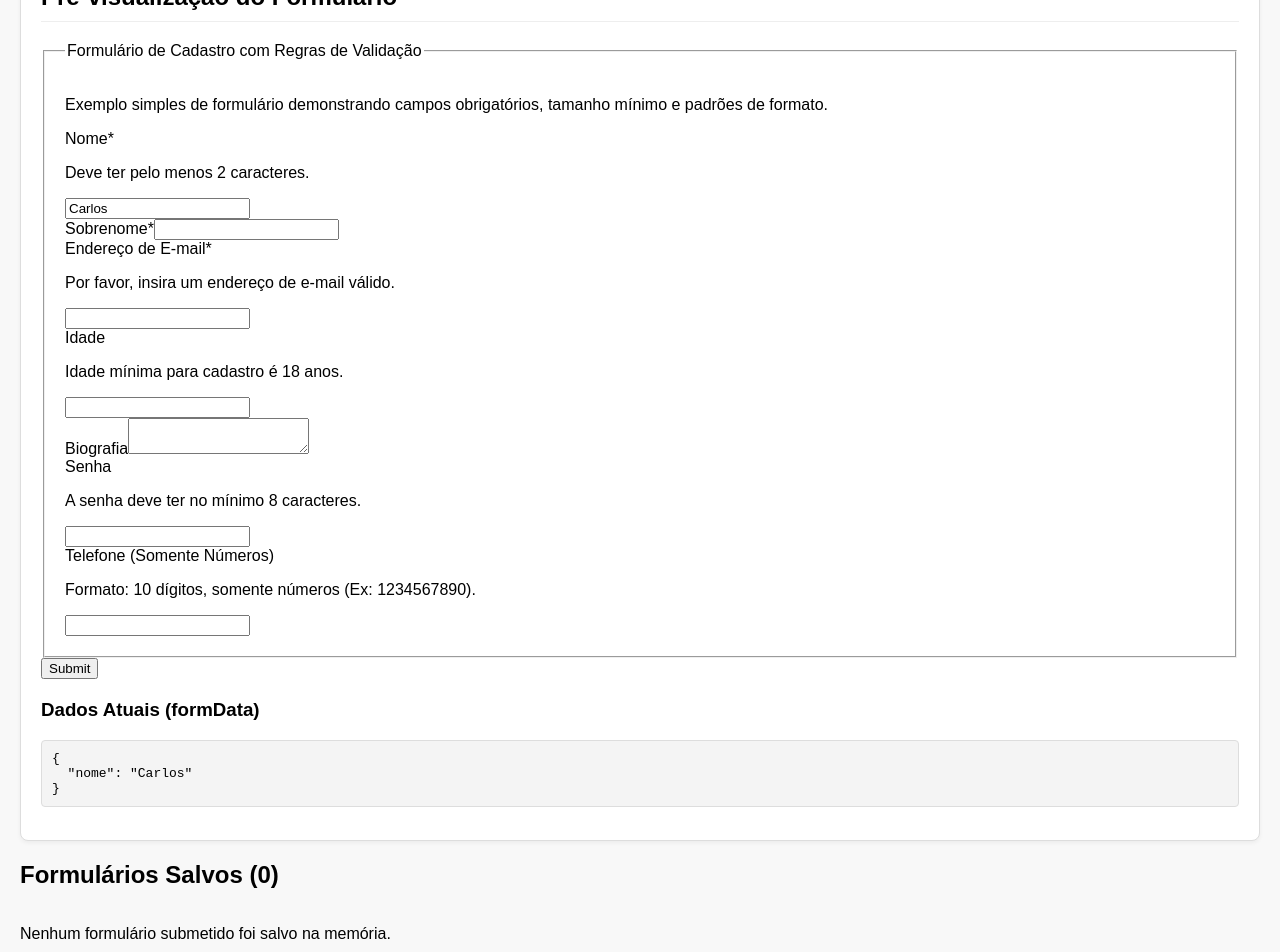
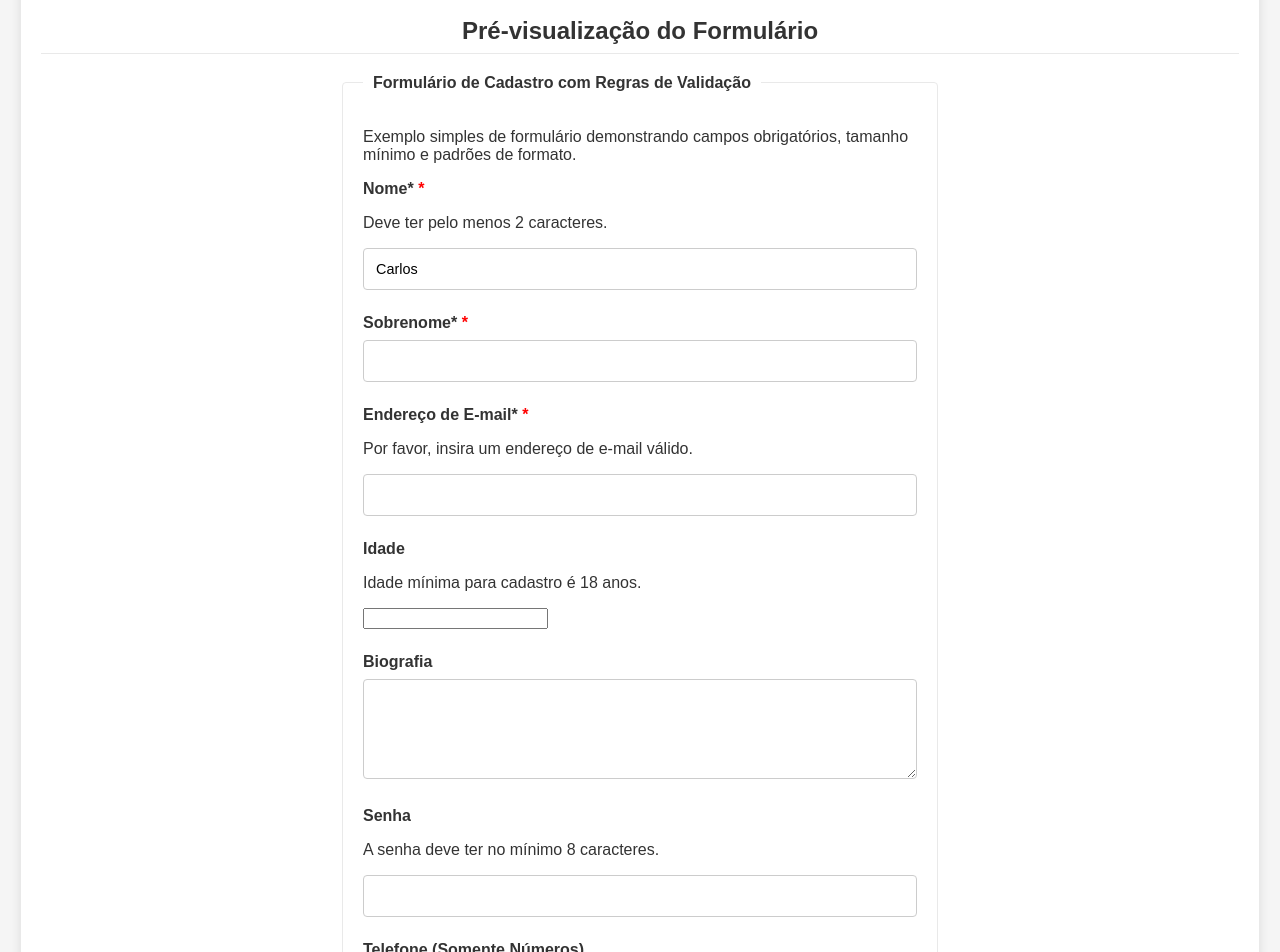
Before and after one commit to LucasCA-Git/flexiForm-riseup, a React (Vite) app: page / in a window 1280 px wide. Shown: the part 680-1632 px from the top of the page. Built offline with nearby package versions, Linux system fonts and the light colour scheme.

Commit message:
Atualizando para o padrão do figma

```diff
--- /dev/null
+++ b/src/css/styles.css
@@ -0,0 +1,5 @@
+/* Arquivo wrapper para estilos do playground
+   Ele importa o arquivo principal src/index.css para manter compatibilidade
+   e permite que o HTML referencie um caminho mais organizado (/src/css/styles.css).
+*/
+@import '../index.css';
--- a/src/index.css
+++ b/src/index.css
@@ -1,51 +1,471 @@
-/* src/index.css */
+:root {
+  --primary-color: #6a5acd;
+  --light-gray: #f5f5f5;
+  --medium-gray: #e9e9e9;
+  --text-color: #333;
+}
+
+
+/* Estilo para os details dentro dos formulários salvos */
+.saved-form-item details {
+  margin-top: 10px;
+}
+
+.saved-form-item details summary {
+  font-size: 1em;
+  font-weight: bold;
+  color: var(--primary-color);
+}
+
+.panel-header {
+  display: flex;
+  justify-content: space-between;
+  align-items: center;
+  margin-bottom: 15px;
+}
+.saved-form-item details summary {
+  margin: 10px 0;
+  cursor: pointer;
+}
+
+.saved-form-item h4 {
+  margin: 15px 0 5px 0;
+  color: #333;
+}
+
+/* === Base === */
 body {
+  font-family: Arial, sans-serif;
   margin: 0;
-  font-family: Arial, sans-serif;
-  background-color: #f8f8f8;
+  padding: 0;
+  background-color: var(--light-gray);
+  color: var(--text-color);
 }
 
 #root {
   padding: 20px;
 }
 
+h1, h2, h3 {
+  color: var(--text-color);
+}
+
+/* === Estrutura do Playground === */
 .app-container {
   max-width: 1400px;
   margin: 0 auto;
 }
 
-h1 {
-    text-align: center;
-    margin-bottom: 30px;
+.content-wrapper-triple {
+  display: flex;
+  flex-direction: column;
+  gap: 20px;
+  margin-top: 20px;
 }
 
-.content-wrapper {
+/* Cabeçalho do playground com logo e título */
+.playground-header {
   display: flex;
-  gap: 20px;
+  align-items: center;
+  gap: 12px;
+  padding: 10px 0;
 }
 
-.json-editor-panel, .form-preview-panel {
-  flex: 1;
+.playground-header img {
+  height: 15px; /* tamanho reduzido para ficar menos dominante */
+  width: auto;
+  object-fit: contain;
+  /* tentar melhorar nitidez quando possível (melhor solução: substituir por SVG ou PNG maior) */
+  image-rendering: -webkit-optimize-contrast;
+  image-rendering: crisp-edges;
+}
+
+.playground-header .title {
+  font-size: 1.25rem;
+  font-weight: bold;
+  color: var(--text-color);
+}
+
+/* Top bar (fixed/sticky) that holds the logo and title */
+.topbar {
+  position: sticky;
+  top: 0;
+  background: var(--light-gray);
+  z-index: 1000;
+  box-shadow: 0 1px 0 rgba(0,0,0,0.05);
+}
+
+.topbar .app-container {
+  display: flex;
+  align-items: center;
+  padding: 8px 0;
+}
+
+/* === Painéis === */
+.panel {
+  background-color: white;
   padding: 20px;
-  background-color: #fff;
+  border-radius: 8px;
+  box-shadow: 0 4px 10px rgba(0, 0, 0, 0.1);
+  border: 1px solid var(--medium-gray);
+}
+
+/* When stacked, left/right panels are full width; center panel centers its inner form */
+.form-preview-panel.panel {
+  display: flex;
+  flex-direction: column; /* stack: title -> form -> data */
+  justify-content: flex-start;
+  align-items: stretch; /* headings take full width */
+}
+
+.form-preview-panel .flexiform-form-wrapper {
+  width: 100%;
+  max-width: 600px;
+  margin-left: auto;
+  margin-right: auto;
+}
+
+/* === Editor JSON === */
+.json-editor-panel textarea {
+  width: 100%;
+  min-height: 400px;
+  background-color: #212121;
+  color: #f8f8f2;
+  font-family: 'Consolas', 'Courier New', monospace;
+  font-size: 0.9em;
+  border: 1px solid #ccc;
+  padding: 10px;
+  border-radius: 4px;
+  resize: none;
+  outline: none;
+}
+
+.json-editor-panel p[style*="color: red"] {
+  color: red !important;
+  margin-top: 10px;
+  font-weight: bold;
+}
+
+/* === Botões === */
+button {
+  padding: 10px 20px;
+  border: none;
+  border-radius: 5px;
+  font-weight: bold;
+  cursor: pointer;
+  transition: background-color 0.3s;
+  background-color: var(--primary-color);
+  color: white;
+}
+
+button:hover {
+  background-color: #5d4aa0;
+}
+
+/* === Form Preview Panel === */
+.form-preview-panel h2 {
+  border-bottom: 1px solid var(--medium-gray);
+  padding-bottom: 8px;
+  margin-bottom: 20px;
+  text-align: center; /* centraliza o título do painel de preview */
+}
+
+.form-preview-panel h3 {
+  margin-top: 20px;
+  margin-bottom: 10px;
+}
+
+.form-preview-panel pre {
+  background-color: #f4f4f4;
+  padding: 10px;
+  border-radius: 4px;
+  overflow-x: auto;
   border: 1px solid #ddd;
+}
+
+/* === Formulários Salvos === */
+.saved-forms-panel h2 {
+  border-bottom: 1px solid var(--medium-gray);
+  padding-bottom: 8px;
+  margin-bottom: 15px;
+}
+
+.panel-header {
+  display: flex;
+  justify-content: space-between;
+  align-items: center;
+  margin-bottom: 15px;
+}
+
+.submissions-list {
+  max-height: 600px;
+  overflow-y: auto;
+}
+
+.saved-form-item {
+  background-color: #fafafa;
+  border: 1px solid var(--medium-gray);
   border-radius: 8px;
+  margin-bottom: 20px;
+  padding: 20px;
   box-shadow: 0 2px 4px rgba(0,0,0,0.05);
 }
 
-.json-editor-panel textarea {
-  box-sizing: border-box;
-  height: 400px; /* Altura fixa */
-  resize: none;
-  border: 1px solid #ccc;
-  padding: 10px;
+.saved-form-item h3 {
+  margin: 0 0 5px 0;
+  color: var(--primary-color);
+  font-size: 1.2em;
 }
 
-.form-preview-panel h2 {
-    border-bottom: 1px solid #eee;
-    padding-bottom: 10px;
+.timestamp {
+  margin: 0 0 15px 0;
+  color: #666;
+  font-style: italic;
 }
 
-.form-preview-panel pre {
-    border: 1px solid #ddd;
+.form-data-section,
+.schema-section {
+  margin-bottom: 20px;
 }
+
+.saved-form-item h4 {
+  margin: 0 0 10px 0;
+  color: #333;
+  font-size: 1em;
+  font-weight: bold;
+}
+
+.form-data {
+  background-color: #f0f8ff;
+  border: 1px solid #cce7ff;
+  padding: 15px;
+  border-radius: 6px;
+  margin: 0;
+  font-family: 'Consolas', 'Courier New', monospace;
+  font-size: 0.9em;
+  line-height: 1.4;
+  overflow-x: auto;
+}
+
+.schema-json {
+  background-color: #2d2d2d;
+  color: #f8f8f2;
+  border: 1px solid #444;
+  padding: 15px;
+  border-radius: 6px;
+  margin: 0;
+  max-height: 400px;
+  overflow-y: auto;
+  font-family: 'Consolas', 'Courier New', monospace;
+  font-size: 0.85em;
+  line-height: 1.4;
+  /* permitir quebra de linha e responsividade em telas pequenas */
+  white-space: pre-wrap;
+  word-break: break-word;
+}
+
+.form-actions {
+  margin-top: 15px;
+  text-align: center;
+}
+
+.form-actions button {
+  padding: 8px 20px;
+  font-size: 0.9em;
+  background-color: var(--primary-color);
+  color: white;
+  border: none;
+  border-radius: 4px;
+  cursor: pointer;
+  transition: background-color 0.3s;
+}
+
+.form-actions button:hover {
+  background-color: #5d4aa0;
+}
+
+/* Resto do CSS permanece igual... */
+
+/* === Estilos para o DynamicForm === */
+.flexiform-form-wrapper {
+  font-family: Arial, sans-serif;
+}
+
+/* Container principal do formulário */
+.flexiform-form-wrapper .form-group {
+  margin-bottom: 1.5rem;
+}
+
+/* Labels */
+.flexiform-form-wrapper label {
+  display: block;
+  margin-bottom: 0.5rem;
+  font-weight: bold;
+  color: var(--text-color);
+}
+
+/* Campos de input, textarea e select */
+.flexiform-form-wrapper input[type="text"],
+.flexiform-form-wrapper input[type="email"],
+.flexiform-form-wrapper input[type="tel"],
+.flexiform-form-wrapper input[type="date"],
+.flexiform-form-wrapper input[type="password"],
+.flexiform-form-wrapper textarea,
+.flexiform-form-wrapper select {
+  width: 100%;
+  padding: 12px;
+  border: 1px solid #ccc;
+  border-radius: 4px;
+  box-sizing: border-box;
+  transition: border-color 0.3s;
+  font-family: Arial, sans-serif;
+  font-size: 0.9em;
+}
+
+.flexiform-form-wrapper input:focus,
+.flexiform-form-wrapper textarea:focus,
+.flexiform-form-wrapper select:focus {
+  border-color: var(--primary-color);
+  outline: none;
+}
+
+/* Textarea específico */
+.flexiform-form-wrapper textarea {
+  min-height: 100px;
+  resize: vertical;
+}
+
+/* Campos de senha */
+.flexiform-form-wrapper input[type="password"] {
+  font-family: Arial, sans-serif;
+}
+
+/* Botões do formulário */
+.flexiform-form-wrapper .btn {
+  background-color: var(--primary-color);
+  color: white;
+  border: none;
+  padding: 12px 24px;
+  border-radius: 5px;
+  cursor: pointer;
+  font-weight: bold;
+  transition: background-color 0.3s;
+  margin-right: 10px;
+  margin-top: 10px;
+}
+
+.flexiform-form-wrapper .btn:hover {
+  background-color: #5d4aa0;
+}
+
+/* Botão de submit principal */
+.flexiform-form-wrapper button[type="submit"] {
+  background-color: var(--primary-color);
+  color: white;
+  border: none;
+  padding: 15px 30px;
+  border-radius: 8px;
+  cursor: pointer;
+  font-size: 1.1em;
+  font-weight: bold;
+  transition: background-color 0.3s;
+  width: 100%;
+  margin-top: 20px;
+}
+
+.flexiform-form-wrapper button[type="submit"]:hover {
+  background-color: #5d4aa0;
+}
+
+/* Grupos de radio */
+.flexiform-form-wrapper .radio-group,
+.flexiform-form-wrapper .field-radio-group {
+  display: flex;
+  gap: 20px;
+  margin-top: 5px;
+}
+
+.flexiform-form-wrapper .radio-group label,
+.flexiform-form-wrapper .field-radio-group label {
+  font-weight: normal;
+  display: flex;
+  align-items: center;
+  cursor: pointer;
+}
+
+/* Arrays e listas */
+.flexiform-form-wrapper .field-array-items {
+  margin-top: 10px;
+}
+
+.flexiform-form-wrapper .array-item {
+  display: flex;
+  align-items: center;
+  margin-bottom: 10px;
+  gap: 10px;
+}
+
+.flexiform-form-wrapper .array-item-toolbox {
+  display: flex;
+  gap: 5px;
+}
+
+/* Mensagens de erro */
+.flexiform-form-wrapper .error-detail {
+  color: #d32f2f;
+  font-size: 0.8em;
+  margin-top: 5px;
+}
+
+/* Campos obrigatórios */
+.flexiform-form-wrapper .required::after {
+  content: " *";
+  color: red;
+}
+
+/* Fieldset e legend */
+.flexiform-form-wrapper fieldset {
+  border: 1px solid var(--medium-gray);
+  border-radius: 4px;
+  padding: 15px;
+  margin-bottom: 15px;
+}
+
+.flexiform-form-wrapper legend {
+  font-weight: bold;
+  padding: 0 10px;
+}
+
+/* Responsividade */
+@media (max-width: 1024px) {
+  .content-wrapper-triple {
+    grid-template-columns: 1fr;
+  }
+
+  .panel {
+    margin-bottom: 20px;
+  }
+
+  /* on stacked layout, keep form aligned to normal flow */
+  .form-preview-panel.panel {
+    justify-content: flex-start;
+  }
+}
+
+@media (max-width: 768px) {
+  #root {
+    padding: 10px;
+  }
+
+  .app-container {
+    max-width: 100%;
+  }
+
+  .content-wrapper-triple {
+    gap: 15px;
+  }
+
+  .panel {
+    padding: 15px;
+  }
+}
```
Also changed, not shown: src/icons/flexLogo.png (added).
